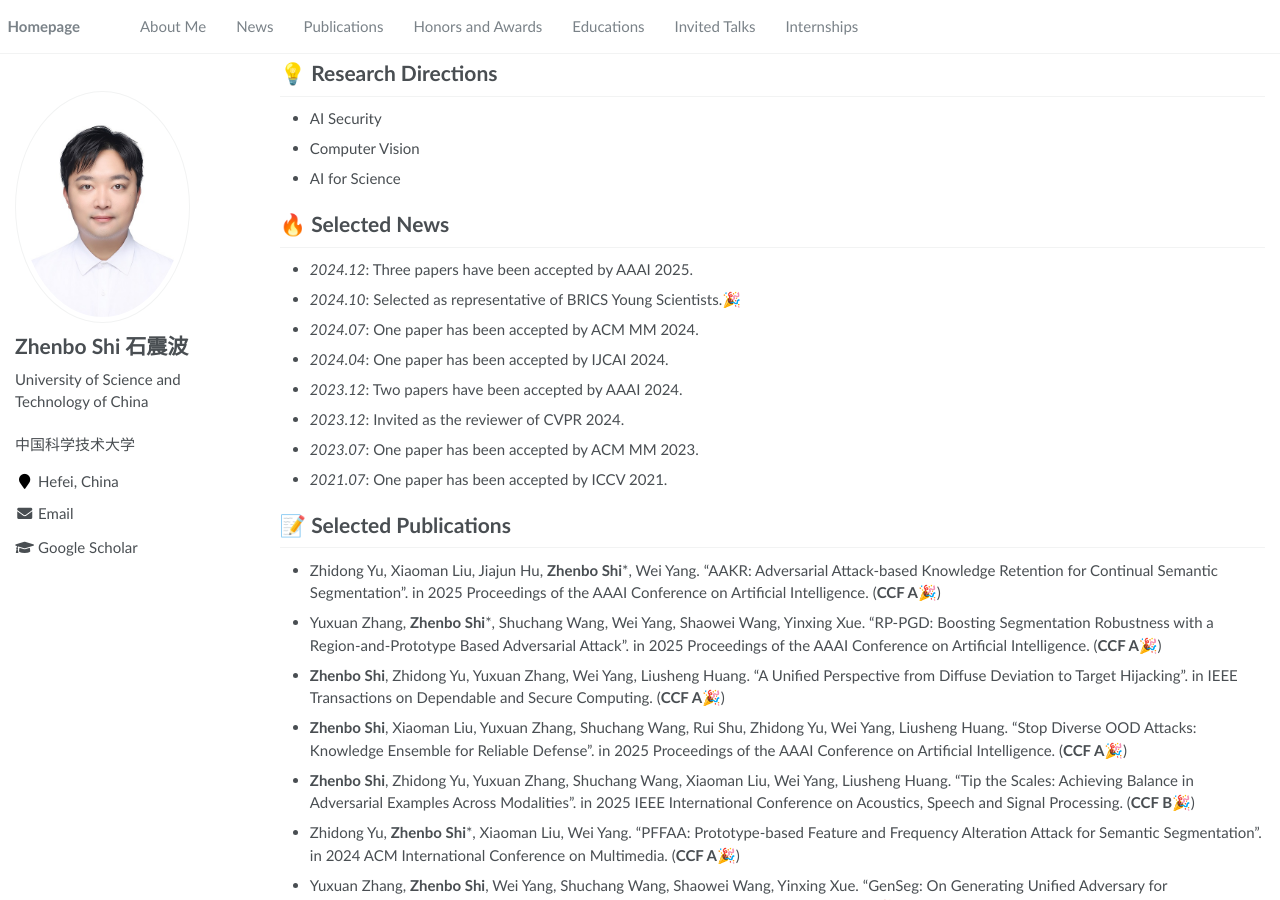
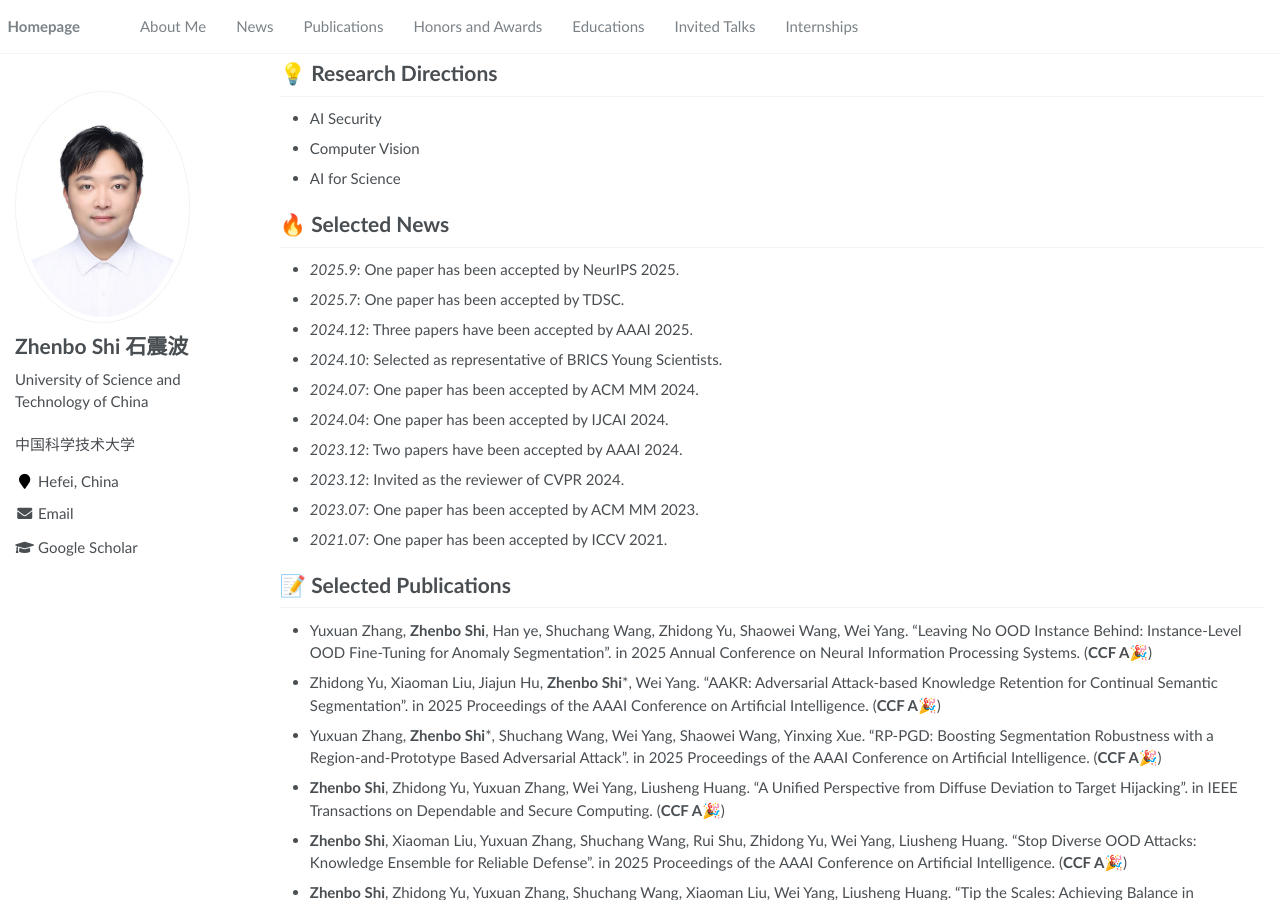
Before and after one commit to shizhenbo/shizhenbo.github.io, a Jekyll site: the page built from _pages/about.md, in a window 1280 px wide and 900 px high, scrolled down 291 px. Built offline with Jekyll 4.4.1, drawn with Linux system fonts in a browser that asks for light colours.

Commit message:
Update about.md

```diff
--- a/_pages/about.md
+++ b/_pages/about.md
@@ -33,8 +33,10 @@ My life motto: Life is about exploration and thinking.
 
 
 # 🔥 Selected News
+- *2025.9*: One paper has been accepted by NeurIPS 2025.
+- *2025.7*: One paper has been accepted by TDSC.
 - *2024.12*: Three papers have been accepted by AAAI 2025.
-- *2024.10*: Selected as representative of BRICS Young Scientists.🎉
+- *2024.10*: Selected as representative of BRICS Young Scientists.
 - *2024.07*: One paper has been accepted by ACM MM 2024.
 - *2024.04*: One paper has been accepted by IJCAI 2024.
 - *2023.12*: Two papers have been accepted by AAAI 2024.
@@ -44,6 +46,7 @@ My life motto: Life is about exploration and thinking.
 
 # 📝 Selected Publications
 
+- Yuxuan Zhang, **Zhenbo Shi**, Han ye, Shuchang Wang, Zhidong Yu, Shaowei Wang, Wei Yang. "Leaving No OOD Instance Behind: Instance-Level OOD Fine-Tuning for Anomaly Segmentation". in 2025 Annual Conference on Neural Information Processing Systems. (**CCF A**🎉)
 - Zhidong Yu, Xiaoman Liu, Jiajun Hu, **Zhenbo Shi***, Wei Yang. "AAKR: Adversarial Attack-based Knowledge Retention for Continual Semantic Segmentation". in 2025 Proceedings of the AAAI Conference on Artificial Intelligence. (**CCF A**🎉)
 - Yuxuan Zhang, **Zhenbo Shi***, Shuchang Wang, Wei Yang, Shaowei Wang, Yinxing Xue. "RP-PGD: Boosting Segmentation Robustness with a Region-and-Prototype Based Adversarial Attack". in 2025 Proceedings of the AAAI Conference on Artificial Intelligence. (**CCF A**🎉)
 - **Zhenbo Shi**, Zhidong Yu, Yuxuan Zhang, Wei Yang, Liusheng Huang. "A Unified Perspective from Diffuse Deviation to Target Hijacking". in IEEE Transactions on Dependable and Secure Computing. (**CCF A**🎉)
```
